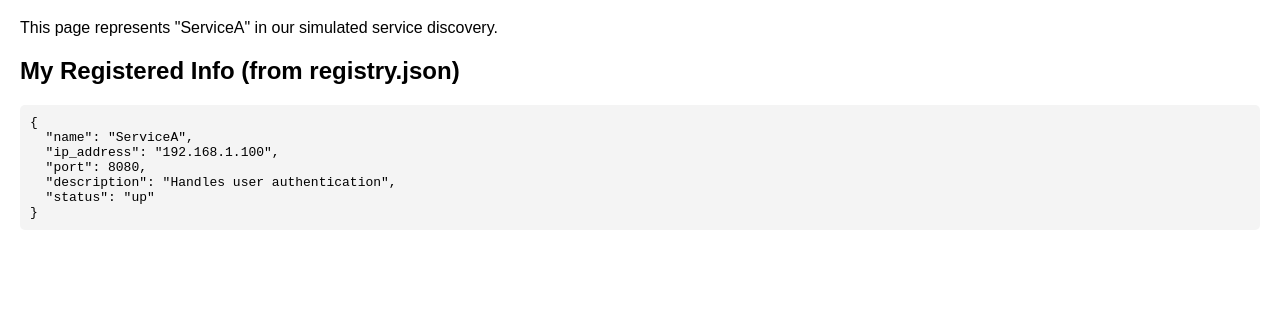
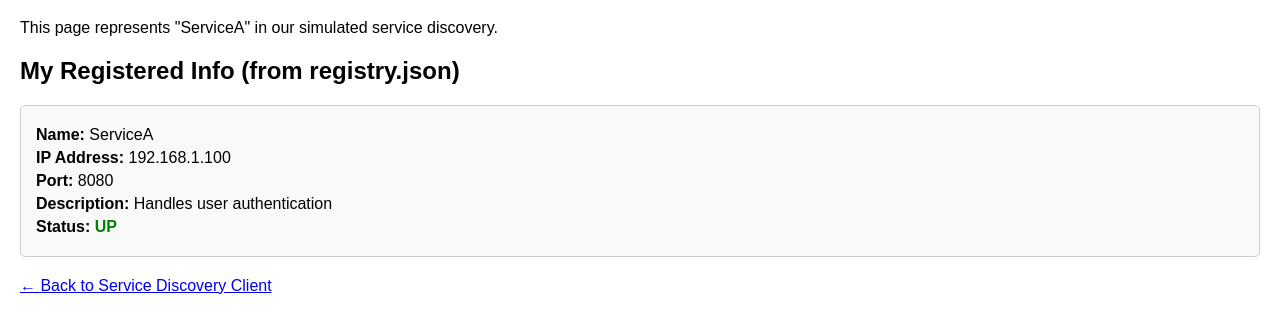
Before and after one commit to WheelFate/simple-ip-service-discovery, a plain HTML site: page service_a.html in a window 1280 px wide. Shown: the part 61-394 px from the top of the page. Drawn offline with Linux system fonts and the light colour scheme.

Commit message:
Updated service_a.html to display status and details

```diff
--- a/service_a.html
+++ b/service_a.html
@@ -6,14 +6,33 @@
     <title>Service A</title>
     <style>
         body { font-family: sans-serif; margin: 20px; }
-        pre { background-color: #f4f4f4; padding: 10px; border-radius: 5px; }
+        .service-details {
+            border: 1px solid #ccc;
+            padding: 15px;
+            margin-top: 20px;
+            border-radius: 5px;
+            background-color: #f9f9f9;
+        }
+        .service-details.status-down {
+            background-color: #ffecec; /* Light red background for "down" */
+            border-color: #ffcccc;
+        }
+        .service-details p { margin: 5px 0; }
+        .back-link { margin-top: 20px; display: block; }
+        .status-up { color: green; font-weight: bold; }
+        .status-down { color: red; font-weight: bold; }
     </style>
 </head>
 <body>
     <h1>Service A</h1>
     <p>This page represents "ServiceA" in our simulated service discovery.</p>
+
     <h2>My Registered Info (from registry.json)</h2>
-    <pre id="serviceInfo"></pre>
+    <div id="serviceInfo" class="service-details">
+        <p>Loading service info...</p>
+    </div>
+
+    <a href="https://wheelfate.github.io/simple-ip-service-discovery/" class="back-link">← Back to Service Discovery Client</a>
 
     <script>
         // Using your specific GitHub Pages URL
@@ -24,10 +43,21 @@
             .then(response => response.json())
             .then(data => {
                 const service = data.services.find(s => s.name === serviceName);
+                const serviceInfoDiv = document.getElementById('serviceInfo');
+
                 if (service) {
-                    document.getElementById('serviceInfo').textContent = JSON.stringify(service, null, 2);
+                    serviceInfoDiv.innerHTML = `
+                        <p><strong>Name:</strong> ${service.name}</p>
+                        <p><strong>IP Address:</strong> ${service.ip_address}</p>
+                        <p><strong>Port:</strong> ${service.port}</p>
+                        <p><strong>Description:</strong> ${service.description}</p>
+                        <p><strong>Status:</strong> <span class="status-${service.status}">${service.status.toUpperCase()}</span></p>
+                    `;
+                    if (service.status === 'down') {
+                        serviceInfoDiv.classList.add('status-down');
+                    }
                 } else {
-                    document.getElementById('serviceInfo').textContent = 'ServiceA not found in registry.';
+                    serviceInfoDiv.textContent = 'ServiceA not found in registry.';
                 }
             })
             .catch(error => {
```
